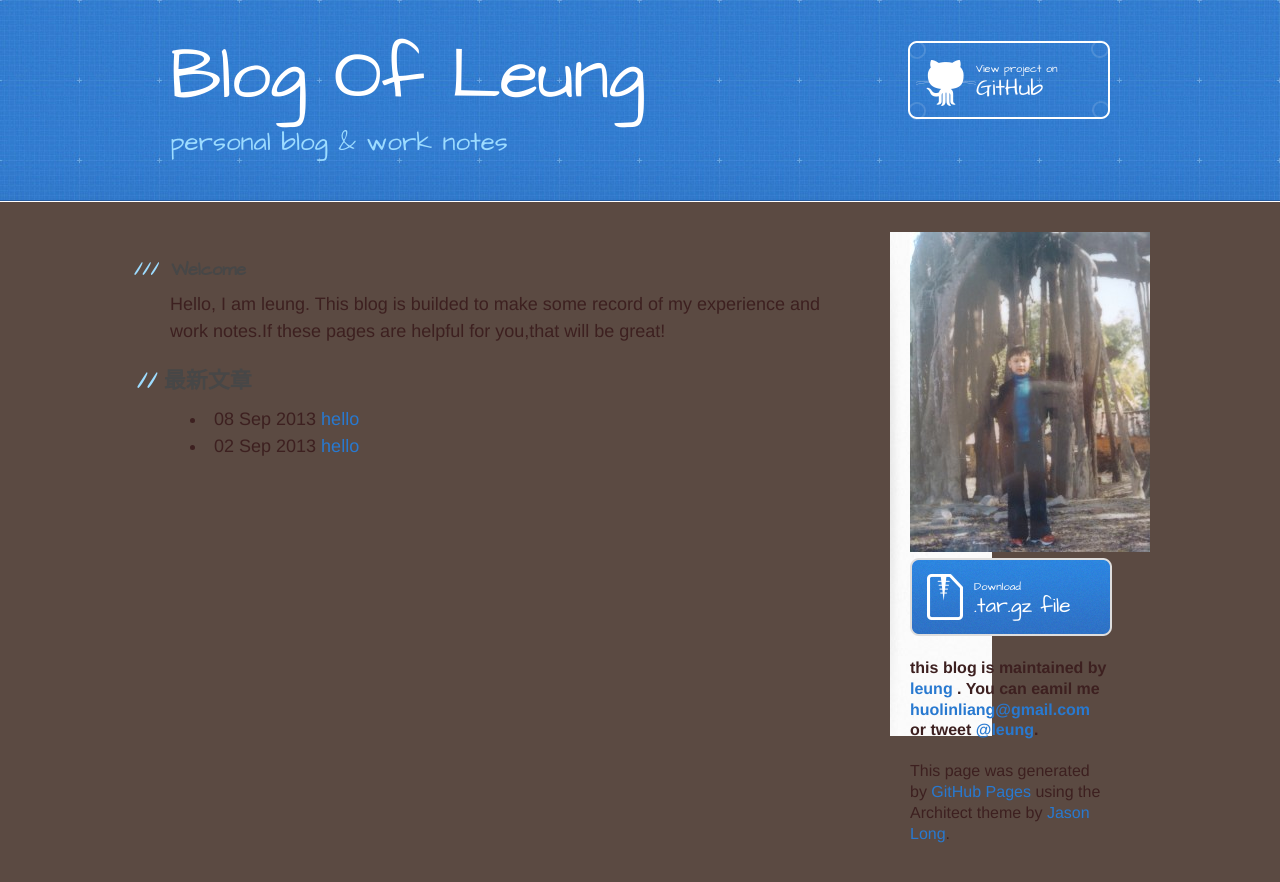
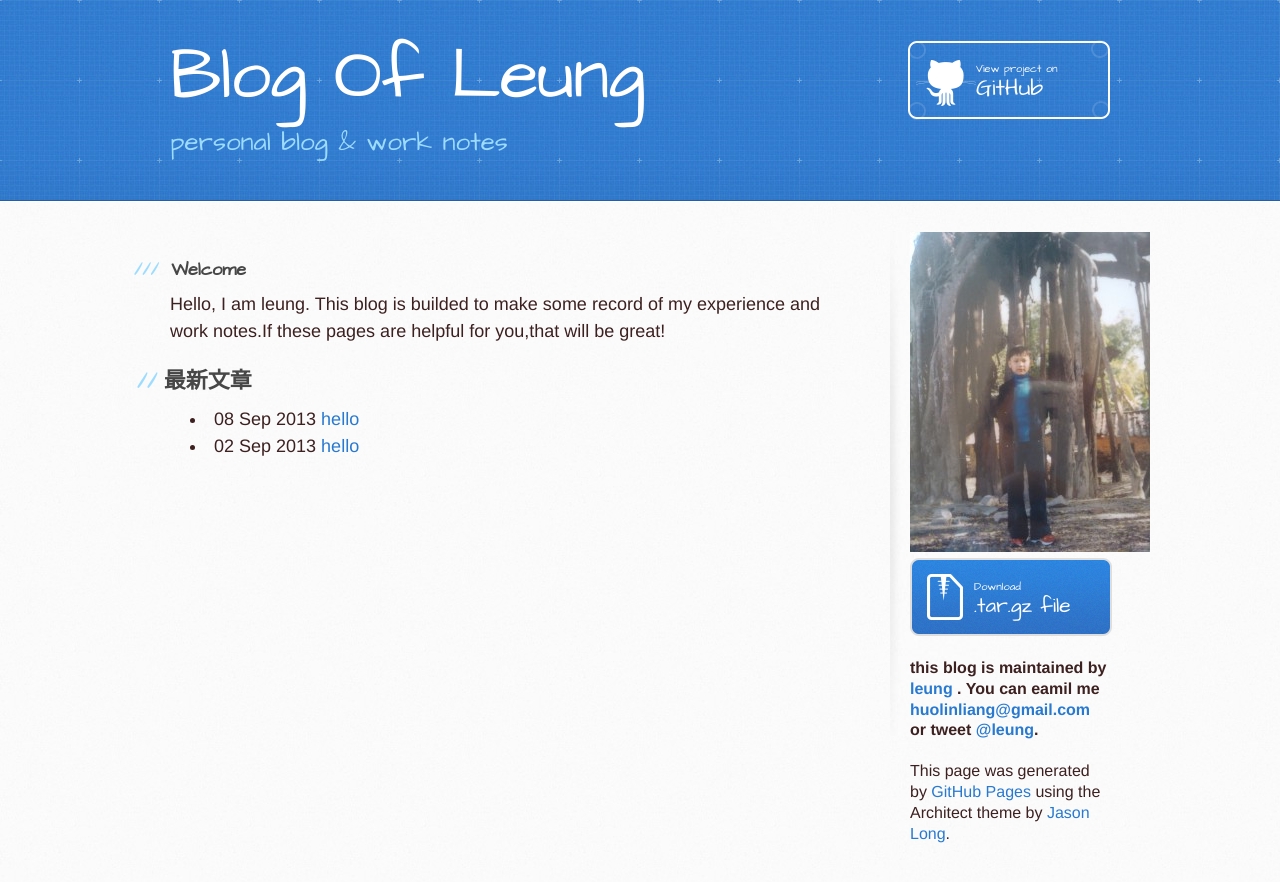
Before and after one commit to huolinliang/blog_leung, a Jekyll site: the page built from index.html, in a window 1280 px wide. Shown: the top 882 px of the page. Built offline with Jekyll 4.4.1, drawn with Linux system fonts in a browser that asks for light colours; Markdown is read by kramdown in place of the engine named in the settings.

Commit message:
move back

```diff
--- a/stylesheets/stylesheet.css
+++ b/stylesheets/stylesheet.css
@@ -50,7 +50,7 @@ table {
 body {
   font-size: 18px;
   line-height: 1.5;
-  background: #5b4a42 url() 0 0 repeat;
+  background: #fafafa url(../images/body-bg.jpg) 0 0 repeat;
   font-family: 'Helvetica Neue', Helvetica, Arial, serif;
   font-weight: 400;
   color: #3d2020;
```
